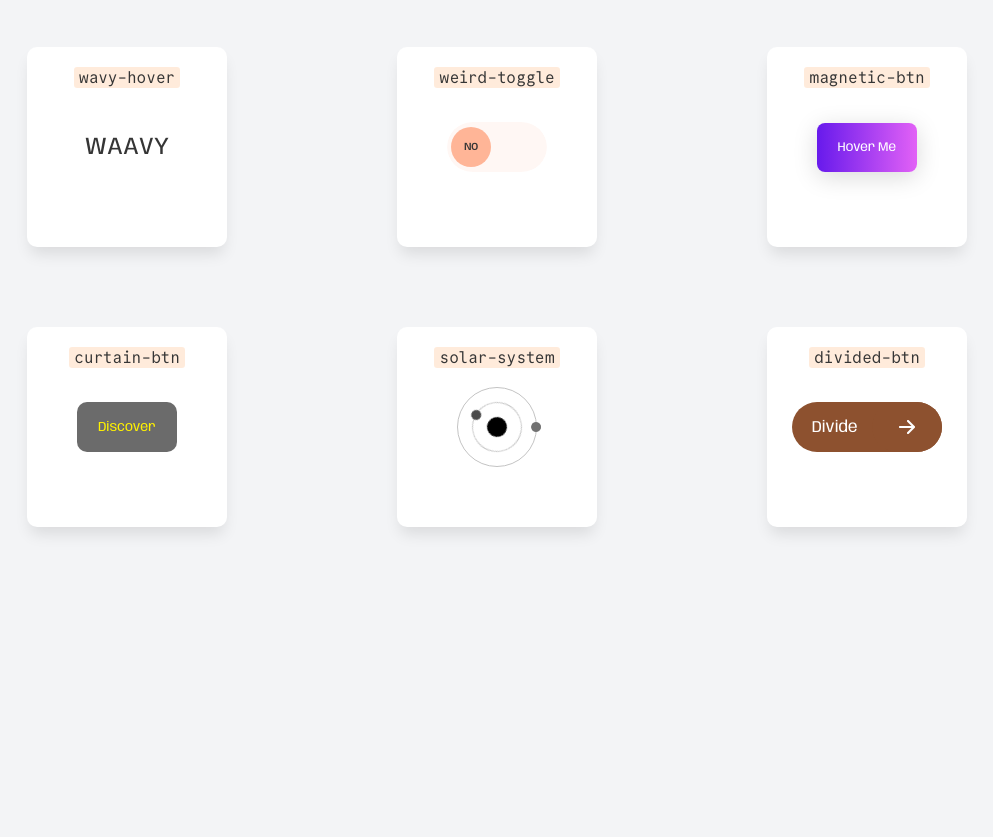
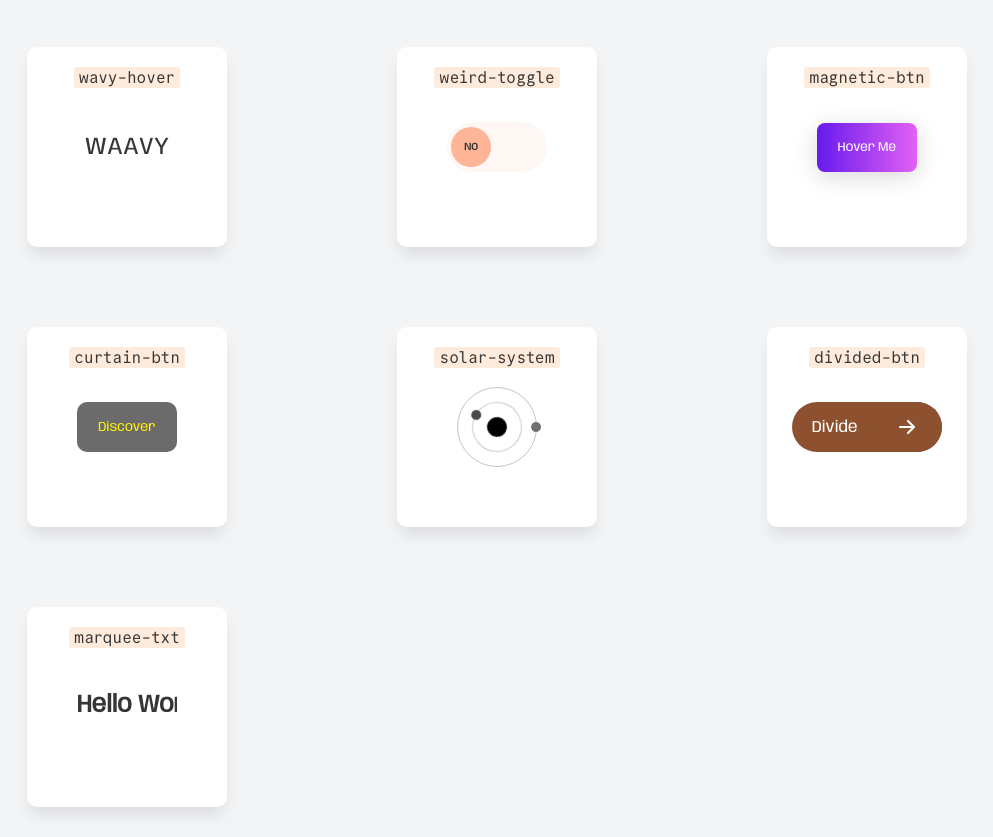
Before and after one commit to XimaLab/CSS-collection, a plain HTML site: page index.html in a window 1280 px wide. Shown: the part 183-1020 px from the top of the page, without its empty margins (143-1136 px from the left). Before the commit the page ends 800 px from the top, so only its background shows below. Drawn offline with Linux system fonts and the light colour scheme.

Commit message:
feat: add marquee-txt

```diff
--- a/index.html
+++ b/index.html
@@ -64,6 +64,15 @@
                 </div>
             </div>
         </div>
+        <div class="sub">
+            <p class="animation-title">marquee-txt</p>
+            <div class="marquee-wrapper">
+                <div class="marquee">
+                    <span class="ms">Hello World -</span>
+                    <span class="ms">Hello World -</span>
+                </div>
+            </div>
+        </div>
     </div>
 </main>
 <script src="script.js"></script>
--- a/style.css
+++ b/style.css
@@ -451,3 +451,33 @@ main {
     width: 50px;
     transition: 0.5s ease;
 }
+
+/*MARQUEE-TXT*/
+
+.marquee-wrapper {
+    width: 100px;
+    overflow: hidden;
+}
+
+.marquee {
+    white-space: nowrap;
+    overflow: hidden;
+    display: inline-block;
+    animation: marquee 5s linear infinite;
+}
+
+.ms {
+    display: inline-block;
+    font-family: Anybody, sans-serif;
+    font-size: 24px;
+    font-weight: 900;
+}
+
+@keyframes marquee {
+    0% {
+        transform: translate(0, 0);
+    }
+    100% {
+        transform: translate(-50%, 0);
+    }
+}
```
